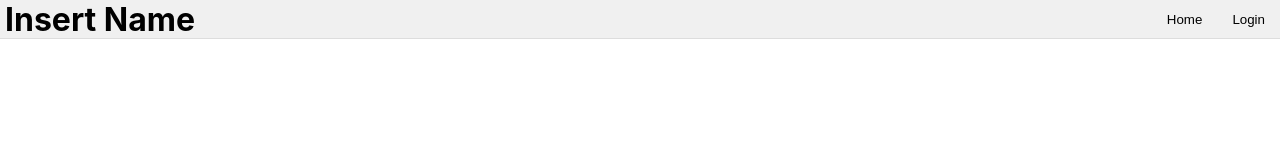
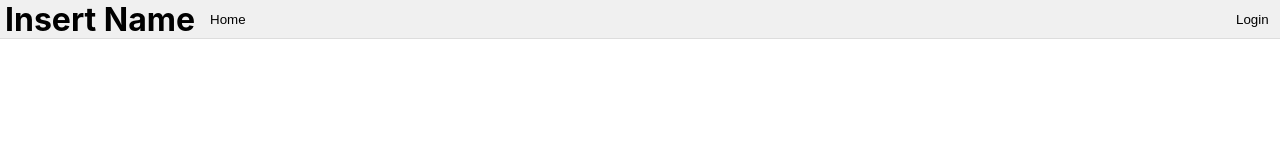
Before and after one commit to BrandinGoldsberry/PRO450-Movie-Group1, a React (Create React App) app in the folder stack-it-up/: page / in a window 1280 px wide. Shown: the top 160 px of the page. Built offline with nearby package versions, Linux system fonts and the light colour scheme.

Commit message:
username is put into the header

```diff
--- a/stack-it-up/src/App.css
+++ b/stack-it-up/src/App.css
@@ -42,3 +42,18 @@ input[type="submit"] {
     color: unset;
     margin-left: 5px;
 }
+
+a#navBarTitle h1 {
+    white-space: nowrap;
+}
+div#navButtons {
+    width: 100%;
+}
+div#navButtons button {
+    width: auto;
+    overflow: hidden;
+    white-space: nowrap;
+}
+span.nav-splitter {
+    width: 100%;
+}
--- a/stack-it-up/src/PagePart/header.js
+++ b/stack-it-up/src/PagePart/header.js
@@ -9,7 +9,7 @@ const Header = () => {
 
     const navToHome = () => history.push("/");
     const navToLogin = () => history.push("/login");
-    // const navToAccount = () => history.push("/account");
+    const navToAccount = () => history.push("/account");
     const logOutUser = () => {
         setUserData({
             user: undefined
@@ -30,12 +30,13 @@ const Header = () => {
                         Home
                     </p>
                 </button>
+                <span className="nav-splitter"></span>
                 {
                     userData.user ?
                         <>
-                            {/* <button onClick={navToAccount}>
-                                <p>Account</p>
-                            </button> */}
+                            <button onClick={navToAccount}>
+                                <p>{userData.user}</p>
+                            </button>
                             <button onClick={logOutUser}>
                                 <p>Log Out</p>
                             </button>
```
